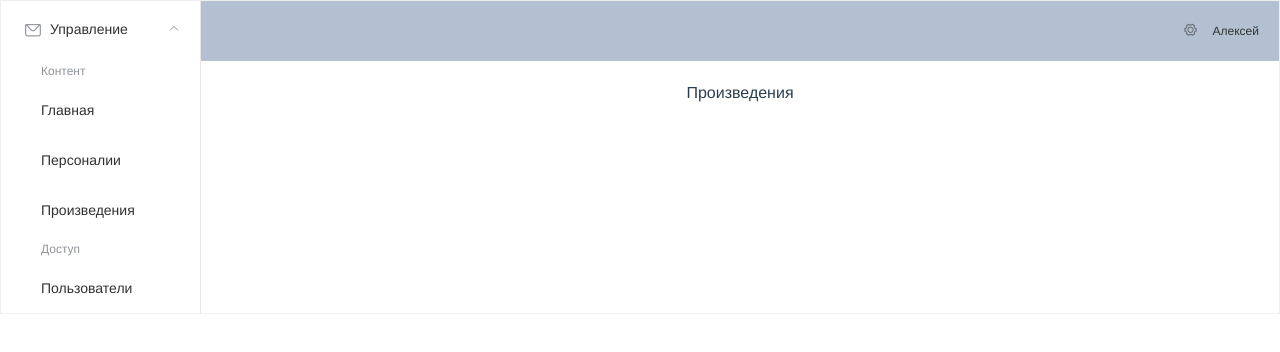
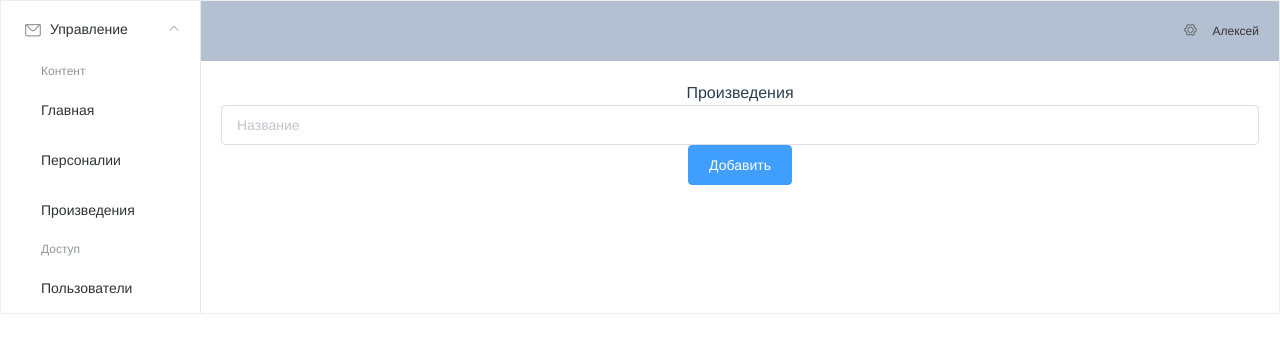
Before and after one commit to yaskevich/persona, a Vue app in the folder front/: page /works in a window 1280 px wide. Shown: the top 352 px of the page. Built offline with nearby package versions, Linux system fonts and the light colour scheme.

Commit message:
add form to worklist screen [front]

```diff
--- a/front/src/components/PersonList.vue
+++ b/front/src/components/PersonList.vue
@@ -2,7 +2,8 @@
 <div>
   Персоналии
 </div>
-<el-form label-width="120px" v-model="form" :inline="true">
+<!-- ref="formInstance" -->
+<el-form label-width="120px" :ref="setFormRef" v-model="form" :inline="true" :rules="rules">
   <!-- label="Имя" -->
   <el-form-item
    prop="firstName"
@@ -14,7 +15,7 @@
   <el-input placeholder="Имя" v-model="form.firstName" class="text-input" prop="firstName"></el-input>
   </el-form-item>
 <el-input placeholder="Отчество" v-model="form.patroName" class="text-input"></el-input>
-<el-input placeholder="Фамилия" v-model="form.lastName" class="text-input"></el-input>
+<el-input placeholder="Фамилия" v-model="form.lastName" prop="lastName" class="text-input"></el-input>
 <!-- <el-input placeholder="Фамилия при рождении" v-model="form.lastName2" class="text-input"></el-input> -->
 
 <el-input placeholder="Wikidata ID" prop="wikidata" v-model="form.wikidata" class="text-input"></el-input>
@@ -65,11 +66,13 @@ export default {
 
     })
 
-
+    let formInstance = ref();
 
     const form  = reactive({ firstName: '', lastName: '', lastName2: '', patroName: '', sex: '1', wikidata: ''});
 
-
+    const setFormRef = (el) => {
+         formInstance.value = el;
+       };
 
     const isString = (rule, value, callback) => {
       // console.log("x", rule, value);
@@ -87,22 +90,36 @@ export default {
 
     const onSubmit = () => {
       // form.validate();
-        console.log('submit!', form);
-        // axios.get('/api/data').then((response) => {
-        //   console.log(response.data);
-        // })
-        axios.post('/api/person/add', form)
-          .then(function (response) {
-            console.log(response);
-            persons.push(form);
-          })
-          .catch(function (error) {
-            console.log(error);
-          });
+        console.log('submit!', form, formInstance);
+        // formInstance.value.resetFields();
+        formInstance.value.validate(form, (valid) => {
+          console.log(kek, valid);
+          if(valid){
+            alert("submit");
+          } else{
+            return false;
+          }
+        });
+
+
+
+        // axios.post('/api/person/add', form)
+        //   .then(function (response) {
+        //     console.log(response);
+        //     persons.push(form);
+        //   })
+        //   .catch(function (error) {
+        //     console.log(error);
+        //   });
     };
-
+    const  rules = {
+      lastName: [
+        { required: true, message: 'Please input Activity name', trigger: 'blur' },
+        { min: 3, max: 5, message: 'Length should be 3 to 5', trigger: 'blur' }
+      ],
+    };
     console.log("render");
-    return {form, onSubmit, isString, persons};
+    return {form, onSubmit, isString, persons, formInstance, setFormRef, rules};
   },
   components: {
 
--- a/front/src/components/WorkList.vue
+++ b/front/src/components/WorkList.vue
@@ -1,5 +1,50 @@
 <template>
-<div>
-  Произведения
-</div>
+  <div>
+    Произведения
+  </div>
+  <el-form :model="form" :ref="setFormRef" label-width="100px" :rules="rules">
+    <el-input placeholder="Название" v-model="form.title" class="text-input" prop="title"></el-input>
+    <el-button type="primary" @click="confirm">Добавить</el-button>
+  </el-form>
 </template>
+
+<script lang="ts">
+import { ElForm } from 'element-plus';
+import { defineComponent, ref, reactive } from 'vue';
+
+export default defineComponent({
+  setup() {
+    const formRef = ref<InstanceType<typeof ElForm>>();
+    const setFormRef = (el: InstanceType<typeof ElForm>) => {
+      formRef.value = el;
+    };
+
+    const resetForm = () => {
+      formRef.value?.resetFields();
+    };
+    const confirm = () => {
+      formRef.value?.validate((valid) => {
+        if (valid) {
+          // do
+        }
+      });
+    };
+    const form  = reactive({ title: ''});
+    const  rules = {
+      title: [
+        { required: true, message: 'Please input Activity name', trigger: 'blur' },
+        { min: 3, max: 5, message: 'Length should be 3 to 5', trigger: 'blur' }
+      ],
+    };
+
+    return {
+      setFormRef,
+      resetForm,
+      confirm,
+      formRef,
+      rules,
+      form
+    };
+  },
+});
+</script>
```
